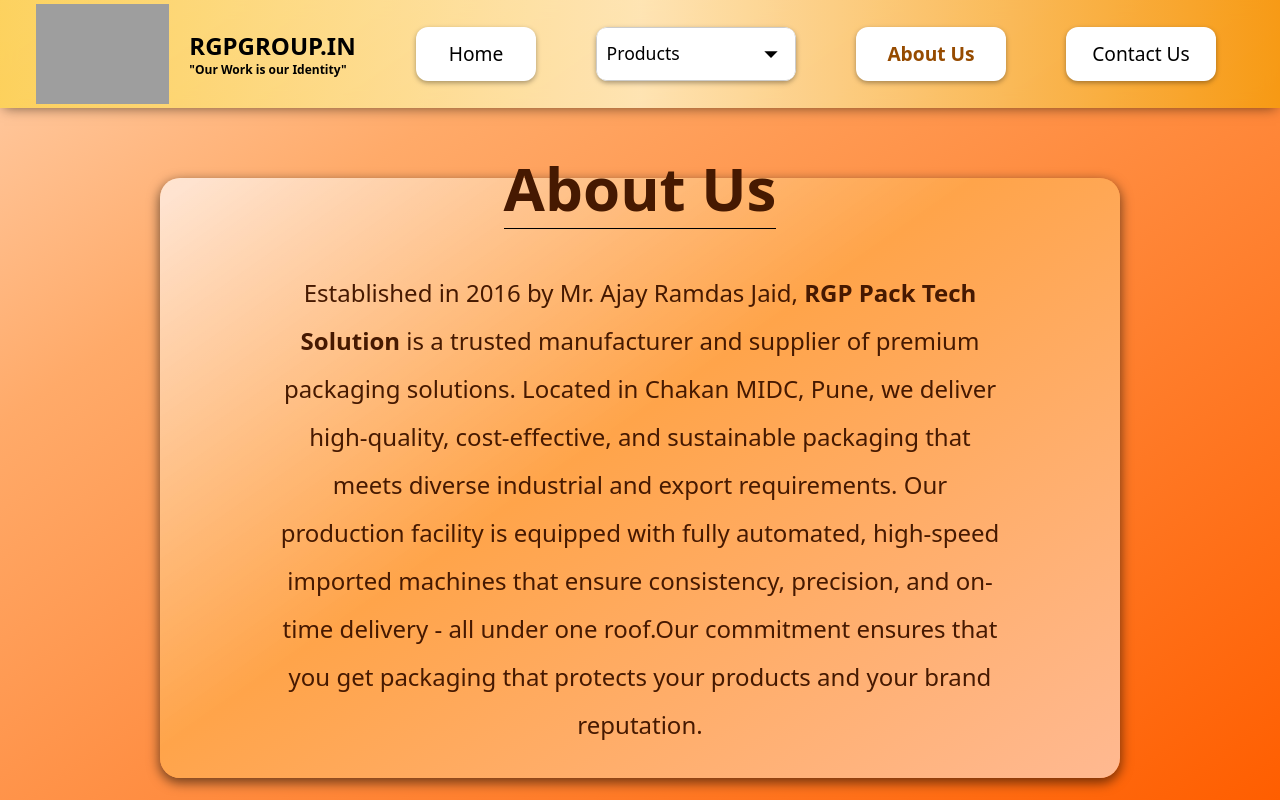
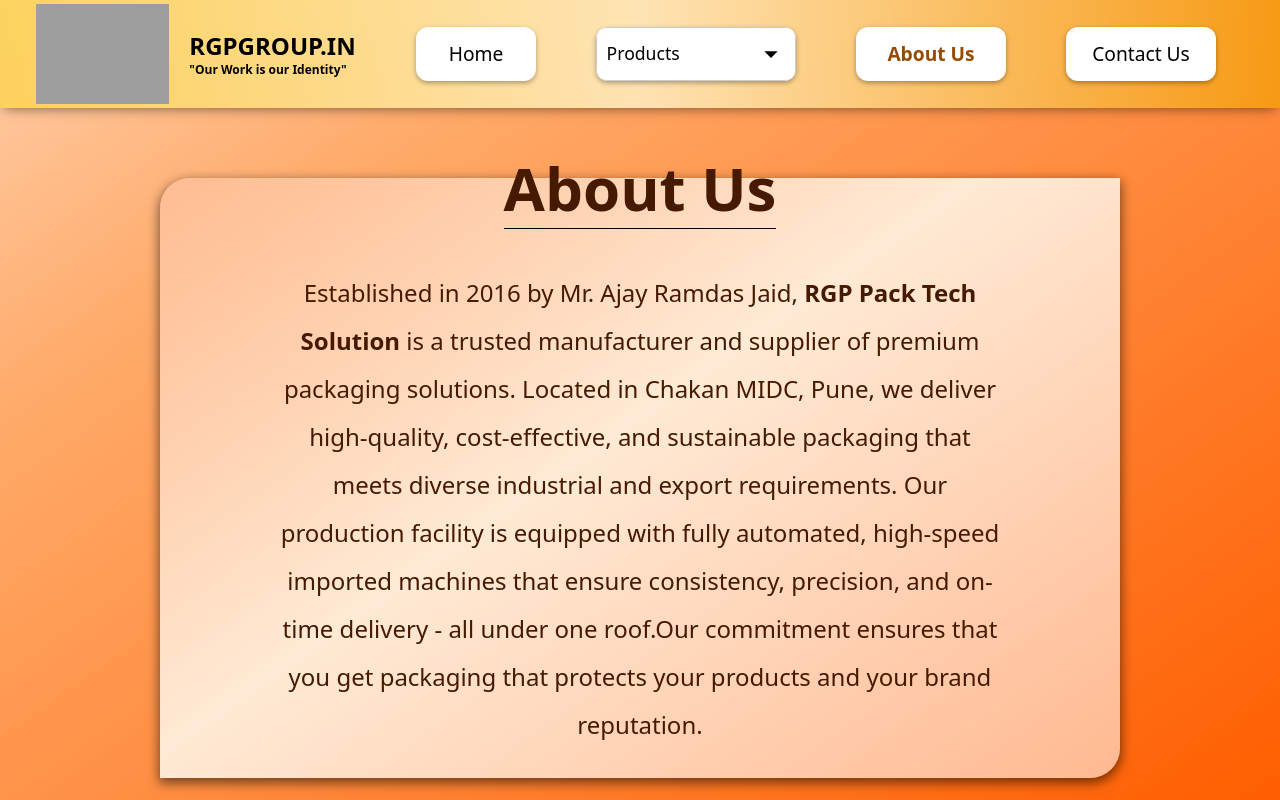
Before and after one commit to tejas0937/rgp-project, a React (Vite) app: page /about in a window 1280 px wide. Shown: the top 800 px of the page. Built offline with nearby package versions, Linux system fonts and the light colour scheme; grey boxes are pictures that could not be loaded.

Commit message:
added gradient to about

```diff
--- a/src/components/about.css
+++ b/src/components/about.css
@@ -12,8 +12,10 @@
     width: 75%;
     height: 75vh;
     background: #ffbdbd;
-background: linear-gradient(145deg, rgba(255, 239, 229, 0.805) 2%, rgb(255, 164, 74) 45%, rgb(255, 185, 145) 100%);
-    border-radius: 20px;
+background: linear-gradient(145deg, rgba(255, 193, 155, 0.805) 2%, rgb(255, 234, 213) 45%, rgb(255, 185, 145) 100%);
+    border-radius: 30px;
+    border-bottom-left-radius: 0px;
+    border-top-right-radius: 0px;
     margin: auto;
     margin-top: 70px;
     display:flex;
```
